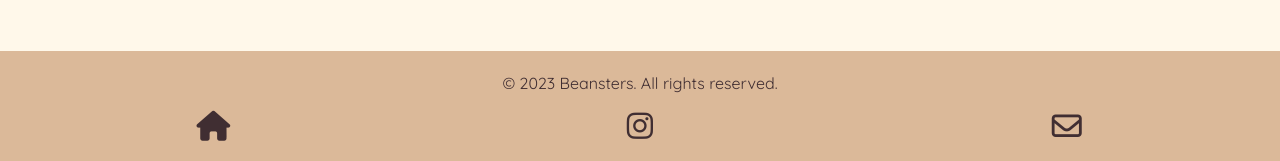
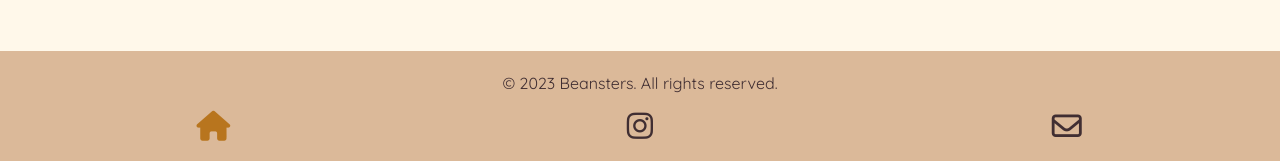
Before and after one commit to tomkelly111/Beansters, a Django app: page / in a window 1280 px wide, with the pointer over the restyled element. Shown: the part 639-800 px from the top of the page. Run offline with Django 3.2, Linux system fonts and the light colour scheme; data that the repository does not hold is empty; some libraries are stand-ins or nearby versions.

Commit message:
fix hover color for footer icons

```diff
--- a/static/css/style.css
+++ b/static/css/style.css
@@ -112,7 +112,7 @@ footer {
 }
 
 .footer-icons a i:hover {
-    color: #402E32;
+    color: #b8751e;
     text-decoration: none;
 }
 
```
